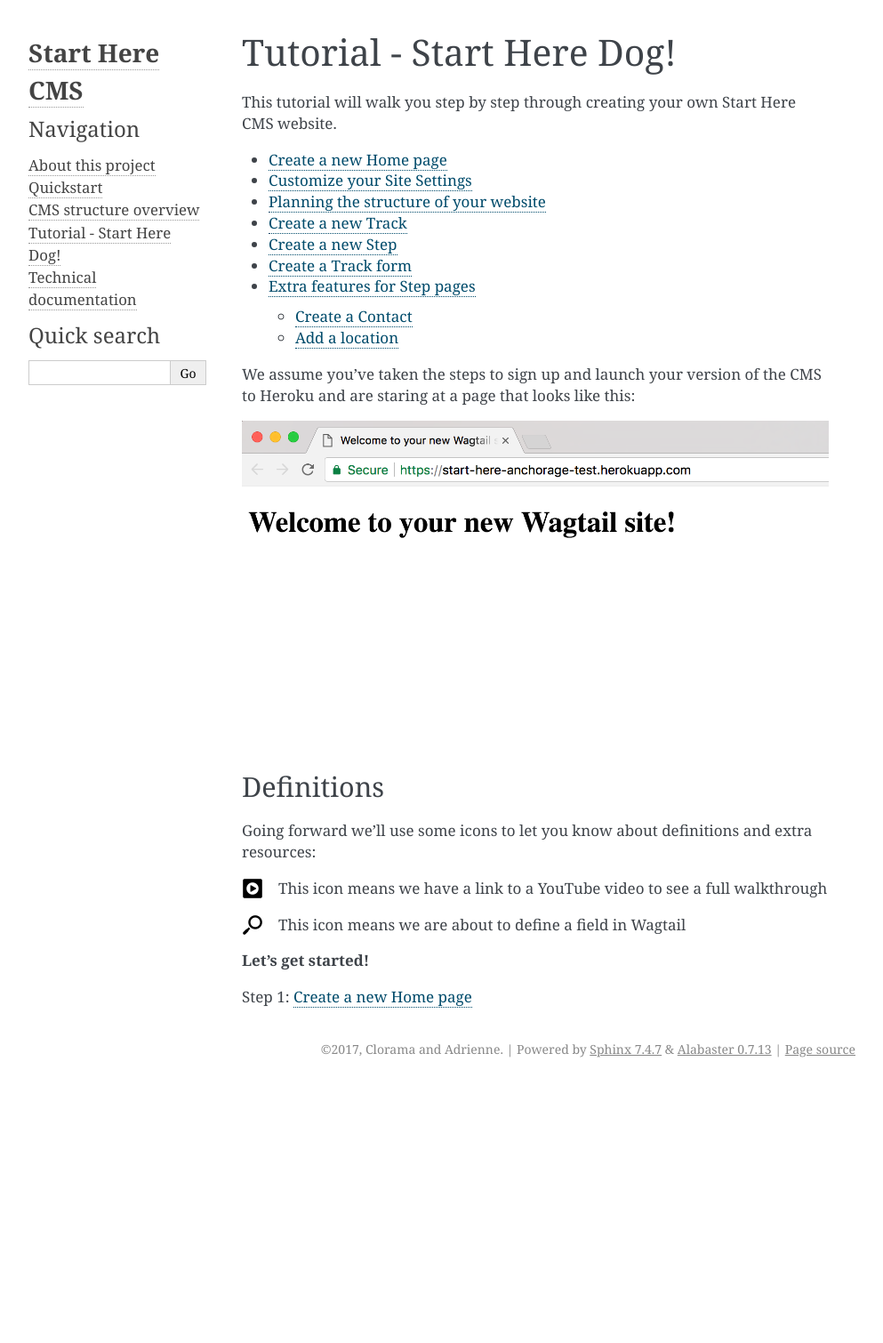
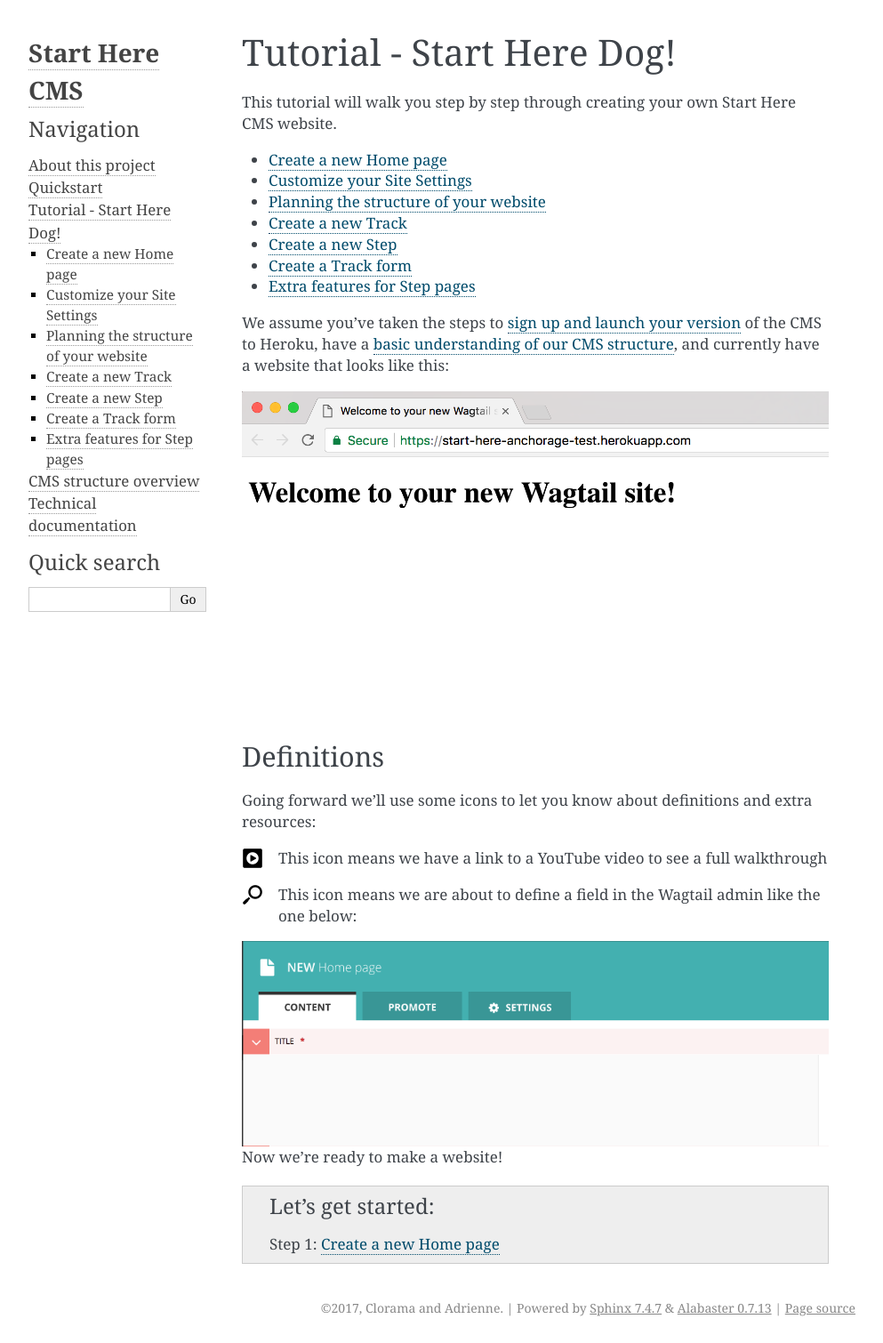
Before and after one commit to mark-meyer/startherecms, a Sphinx documentation site: the page built from docs/tutorial.rst, in a window 1280 px wide. Shown: the whole page at 89% size, without its empty margins (148-1141 px from the left). Built offline with Sphinx 7.4.7, drawn with Linux system fonts in a browser that asks for light colours; before the commit the page ends 1219 px from its top, so only the background shows below that.

```diff
--- a/docs/index.rst
+++ b/docs/index.rst
@@ -18,12 +18,13 @@
 
 
 .. toctree::
-   :maxdepth: 1
+   :maxdepth: 2
+   :titlesonly:
 
    intro
    quickstart
+   tutorial
    cms-structure
-   tutorial
    technical
 
 
--- a/docs/tutorial.rst
+++ b/docs/tutorial.rst
@@ -13,7 +14,8 @@
     tutorial/create_track_form
     tutorial/extra_step_features
 
-We assume you've taken the steps to sign up and launch your version of the CMS to Heroku and are staring at a page that looks like this:
+We assume you've taken the steps to :doc:`sign up and launch your version<../quickstart>` of the CMS to Heroku, have a
+:doc:`basic understanding of our CMS structure<../cms-structure>`, and currently have a website that looks like this:
 
 .. image:: _static/tutorial/basic_wagtail_app.png
     :align: left
@@ -34,8 +36,16 @@
     :align: left
     :alt: A magnifying glass
 
-This icon means we are about to define a field in Wagtail
+This icon means we are about to define a field in the Wagtail admin like the one below:
 
-**Let's get started!**
+.. image:: _static/tutorial/definition.png
+    :align: left
+    :alt: A definition in the Wagtail admin
 
-Step 1: :doc:`tutorial/create_homepage`
+Now we're ready to make a website!
+
+.. container:: next
+
+    .. admonition:: Let's get started
+
+        Step 1: :doc:`tutorial/create_homepage`
--- a/docs/tutorial/create_track.rst
+++ b/docs/tutorial/create_track.rst
@@ -3,7 +3,11 @@
 ==================
 
 First let’s create a basic track page for What type of breed. Navigate to your home page and select “Add Child Page.”
-Pick Track type and fill out the basic information for the page.
+Pick the Track type and fill out the basic information for the page in a form that looks like this:
+
+.. image:: ../_static/tutorial/new_track.png
+    :align: center
+    :alt: An empty Track page form
 
 .. image:: ../_static/tutorial/youtube_icon.png
     :align: left
```
Also changed, not shown: other parts of docs/tutorial.rst (+1 -0 lines), docs/aws.rst (added, +59 -0 lines), docs/quickstart.rst (+37 -9 lines), docs/tutorial/create_step.rst (+21 -8 lines), docs/_static/images/aws_1.png (added), docs/_static/images/aws_2.png (added), docs/_static/images/aws_3.png (added), docs/_static/images/aws_4.png (added), docs/_static/images/aws_5.png (added), docs/_static/tutorial/definition.png (added), docs/_static/tutorial/new_step.png (added), docs/_static/tutorial/new_track.png (added).
